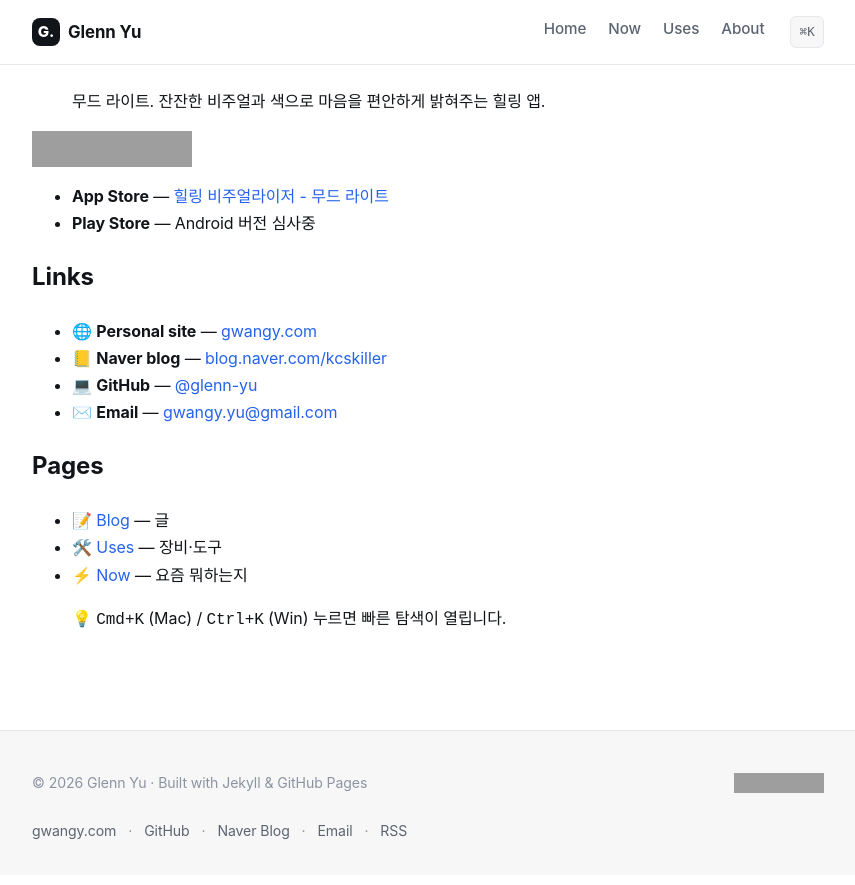
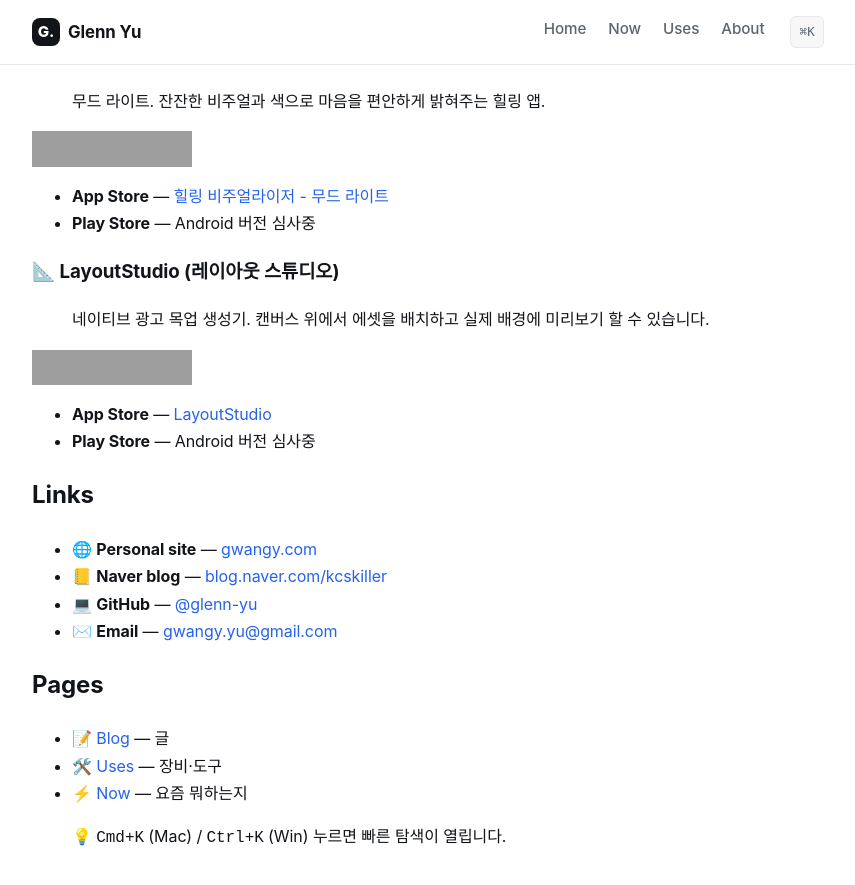
Before and after one commit to glenn-yu/glenn-yu.github.io, a Jekyll site: the page built from about.md, in a window 1280 px wide and 900 px high, scrolled down 1246 px. Shown: the top 885 px of the window, without its empty margins (212-1067 px from the left). Built offline with Jekyll 4.4.1, drawn with Linux system fonts in a browser that asks for light colours; some web fonts are replaced; grey boxes are pictures that could not be loaded.

Commit message:
feat: add LayoutStudio entry to about.md projects
Co-Authored-By: Claude Opus 4.8 (1M context) <noreply@anthropic.com>

```diff
--- a/about.md
+++ b/about.md
@@ -60,6 +60,16 @@ Android 가 본진이지만, 필요하면 React Native 브릿지도 짜고
 - **App Store** — [힐링 비주얼라이저 - 무드 라이트](https://apps.apple.com/kr/app/id6789185043)
 - **Play Store** — Android 버전 심사중
 
+### 📐 LayoutStudio (레이아웃 스튜디오)
+
+> 네이티브 광고 목업 생성기.
+> 캔버스 위에서 에셋을 배치하고 실제 배경에 미리보기 할 수 있습니다.
+
+[![Download on the App Store](https://developer.apple.com/assets/elements/badges/download-on-the-app-store.svg){: width="160"}](https://apps.apple.com/kr/app/id6791456061)
+
+- **App Store** — [LayoutStudio](https://apps.apple.com/kr/app/id6791456061)
+- **Play Store** — Android 버전 심사중
+
 ## Links
 
 - 🌐 **Personal site** — [gwangy.com](https://gwangy.com)
```
